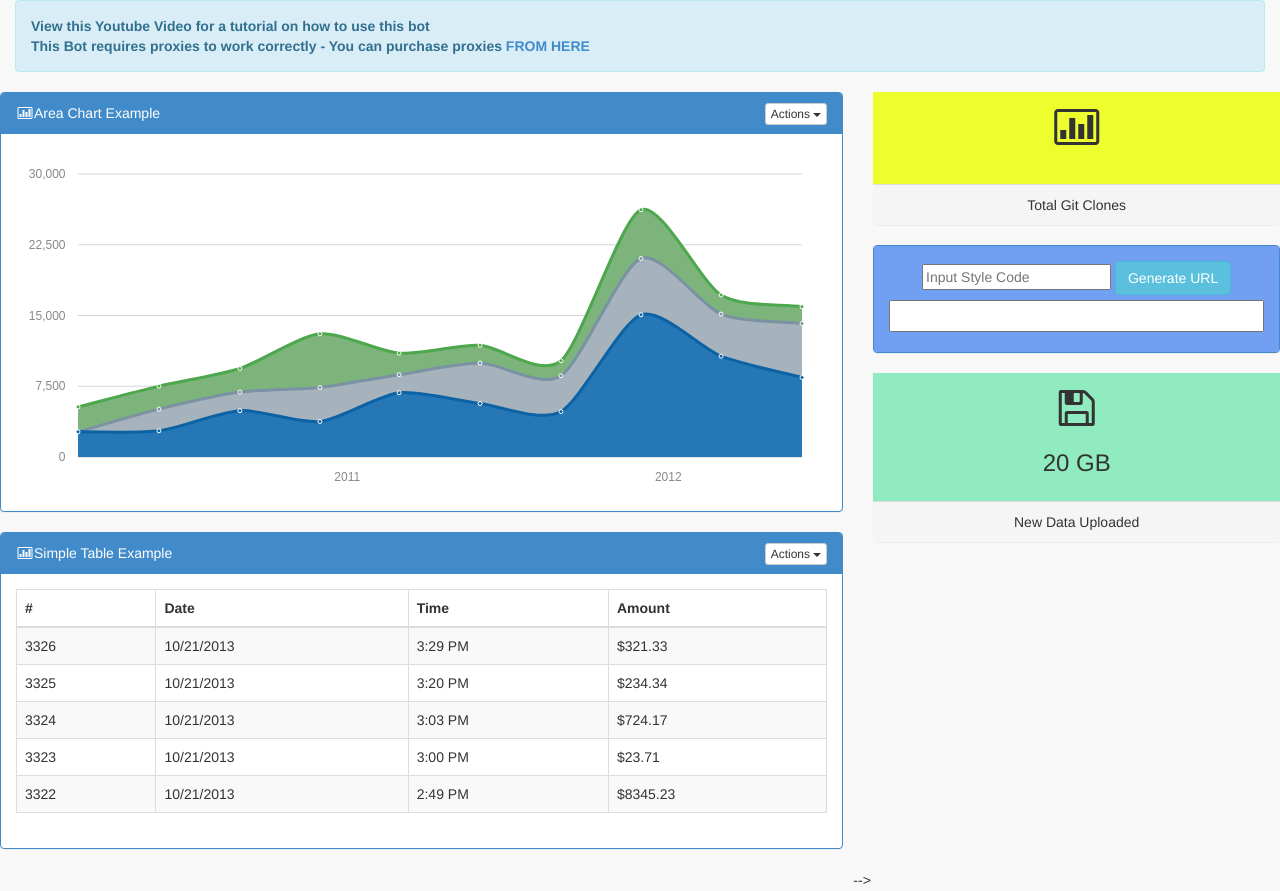
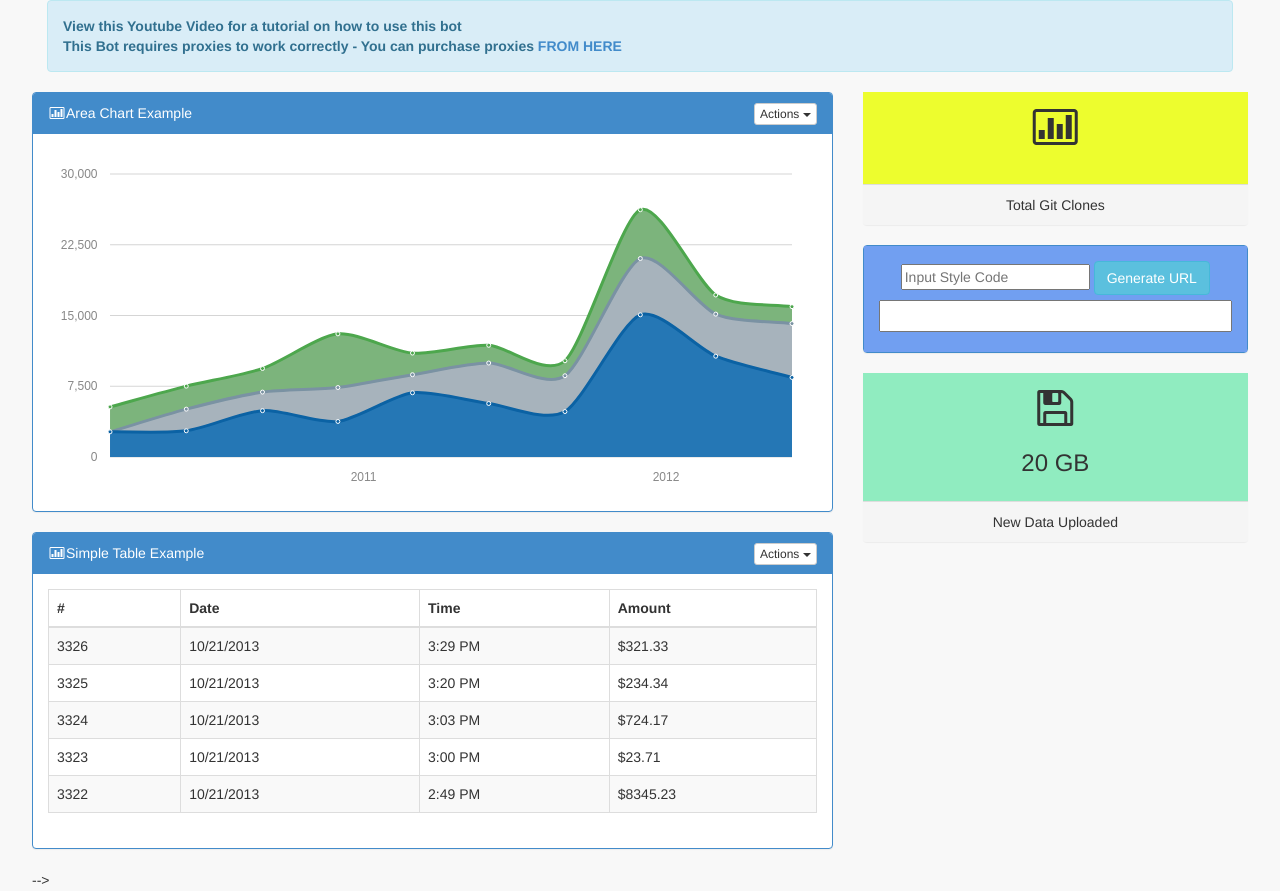
Before and after one commit to theriley106/SneakerBotTutorials, a Flask app: page / in a window 1280 px wide. Run offline with Flask 2, Linux system fonts and the light colour scheme; some libraries are stand-ins or nearby versions.

Commit message:
Set div width to 95% and Centered

```diff
--- a/templates/index.html
+++ b/templates/index.html
@@ -14,6 +14,7 @@
     <link href="{{ url_for('static',filename='plugins/morris/morris-0.4.3.min.css') }}" rel="stylesheet" />
    </head>
 <body>
+<div style='width: 95%;margin:0 auto;'>
     <!--  wrapper -->
 
 
@@ -77,6 +78,8 @@
         <!-- end page-wrapper -->
 
     </div>
+
+    </div>
     <!-- end wrapper -->
 
     <!-- Core Scripts - Include with every page -->
```
